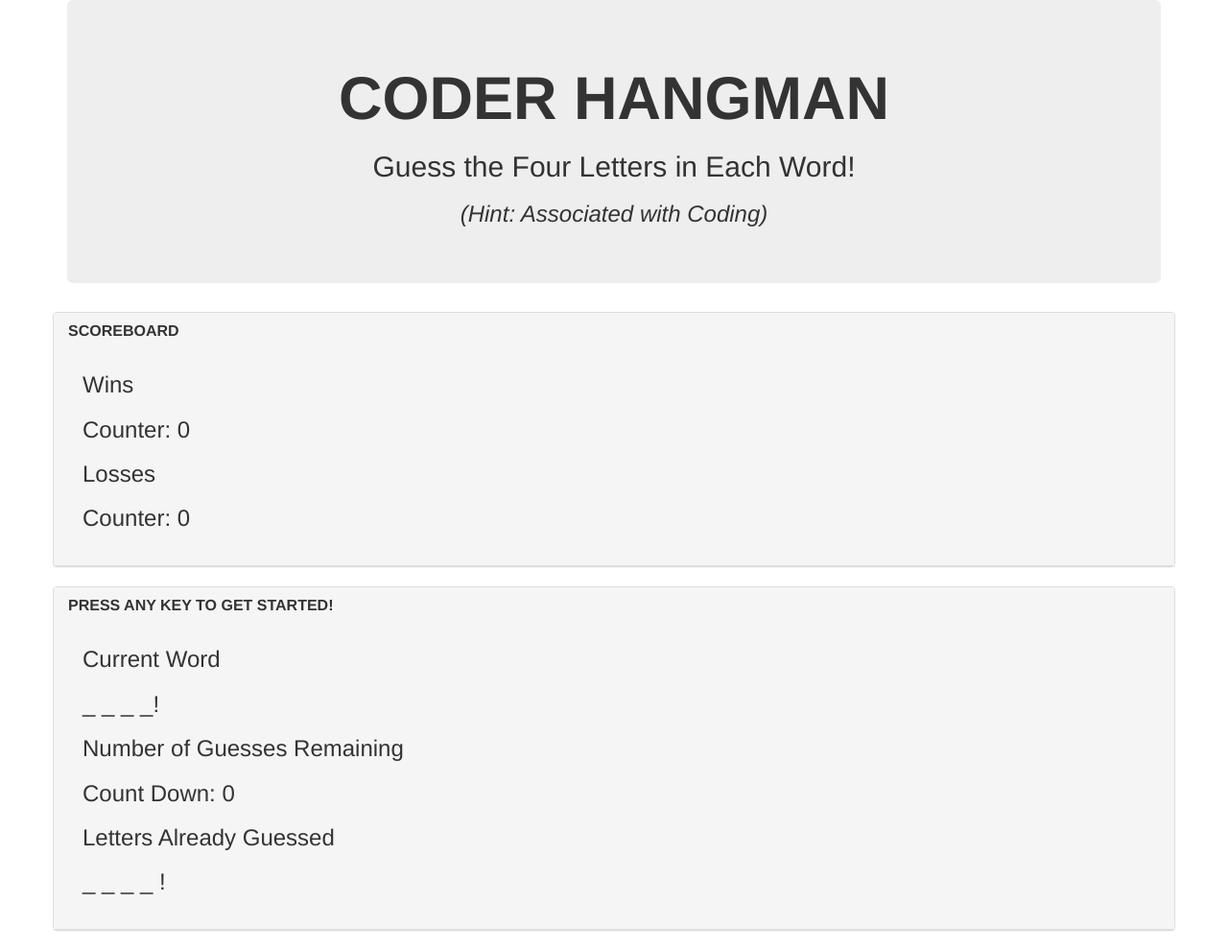
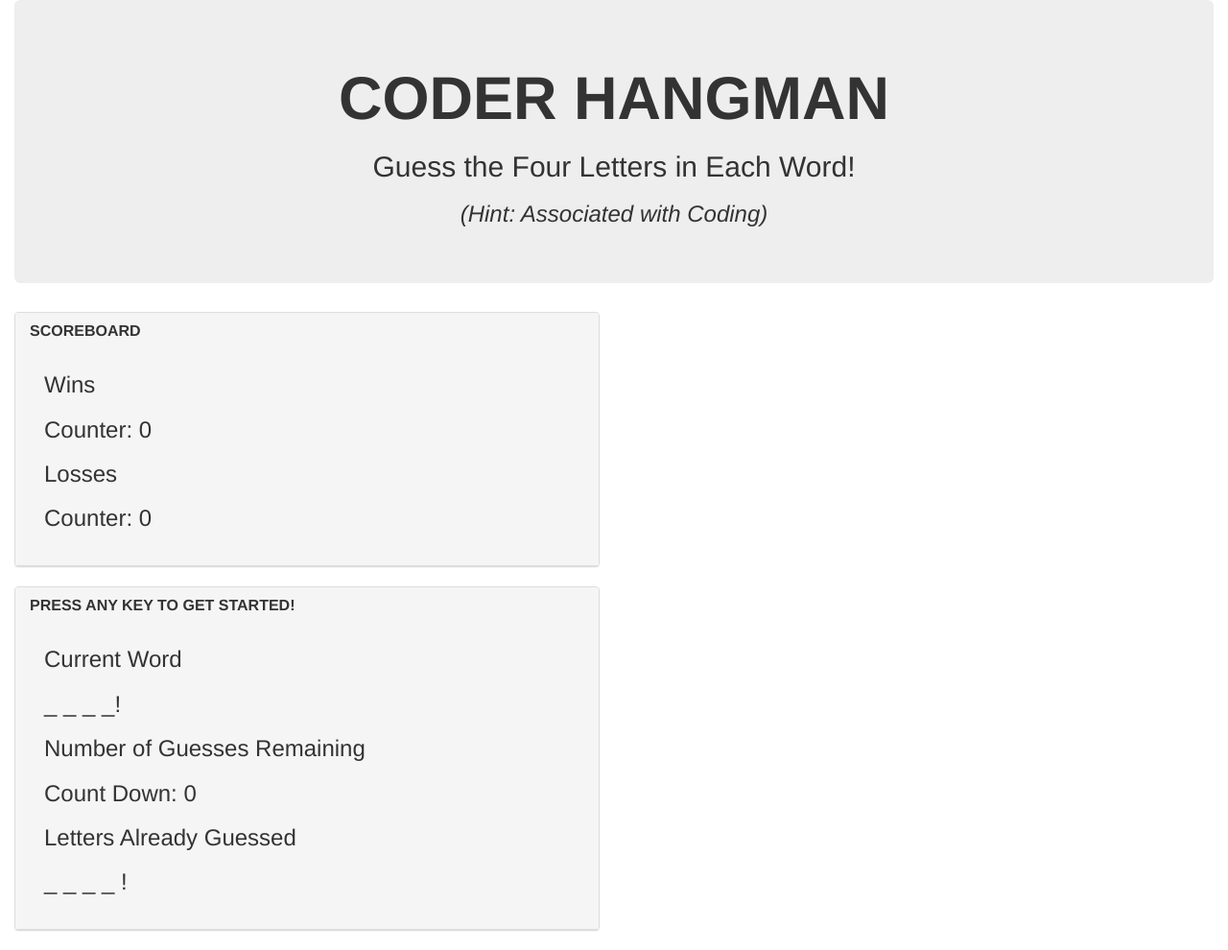
Before and after one commit to JulieH2016/week-3-game, a PHP site: page / in a window 1280 px wide. Shown: the whole page at 96% size. Run offline with PHP 8.4, Linux system fonts and the light colour scheme.

Commit message:
Updated Files

```diff
--- a/assets/css/style.css
+++ b/assets/css/style.css
@@ -9,7 +9,7 @@ body {
 
 /*general*/
 
-.container {
+.container-fluid {
 	width: 100%;
 	max-width: 960px;
 	margin: 0 auto;
--- a/index.html
+++ b/index.html
@@ -1,25 +1,26 @@
 <!DOCTYPE html>
 <html lang="en">
 	<head>
+		<title>Hangman Game</title>
 		<meta charset="UTF-8">
-	<title>Hangman Game</title>
+		<meta name="viewport" content="width=device-width, initial-scale=1">
 		<link rel="stylesheet" href="https://maxcdn.bootstrapcdn.com/bootstrap/3.3.6/css/bootstrap.min.css"
 		<link rel="stylesheet" href="style.css">
 		<script type = "text/javascript" src = "assets/css/style.css"></script>
+		<script type = "text/javascript" src = "assets/javascript/game.js"></script>
 	</head>
-
 		<body>
-	<div class="container">
+			<div class="container-fluid">
 				<div class="jumbotron">
 					<h1 style="text-align:center"><Strong>CODER HANGMAN</Strong></h1>
 					<h2 style="text-align:center">Guess the Four Letters in Each Word!</h2>
 					<h3 style="text-align:center"><em>(Hint: Associated with Coding)</em></h3>
 				</div>
 			</div>
-	<div class="container">
+
+			<div class="container-fluid">
 				<div class="row">
 					<div class="col-md-6">
-			</div>
 						<div class="panel panel-default">
 							<div class="panel-heading">
 								<h3 class="panel-title"><Strong>SCOREBOARD</STRONG></h3>
@@ -35,10 +36,10 @@
 					</div>
 				</div>
 			</div>
-	<div class="container">
+
+			<div class="container-fluid">
 				<div class="row">
 					<div class="col-md-6">
-			</div>
 						<div class="panel panel-default">
 							<div class="panel-heading">
 								<h3 class="panel-title"><Strong>PRESS ANY KEY TO GET STARTED!</Strong></h3>
@@ -55,6 +56,6 @@
 						</div>
 					</div>
 				</div>
-	<script type = "text/javascript" src = "assets/javascript/game.js"></script>
+			</div>
 		</body>
 </html>
```
Lines whose indentation alone changed are shown as unchanged.
